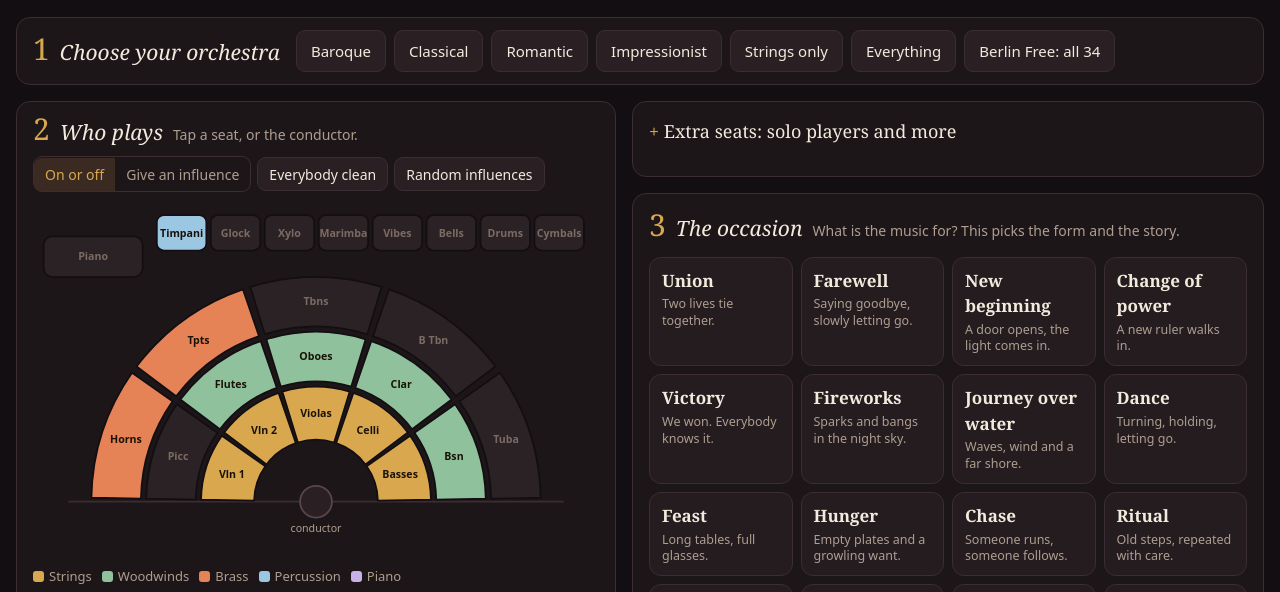
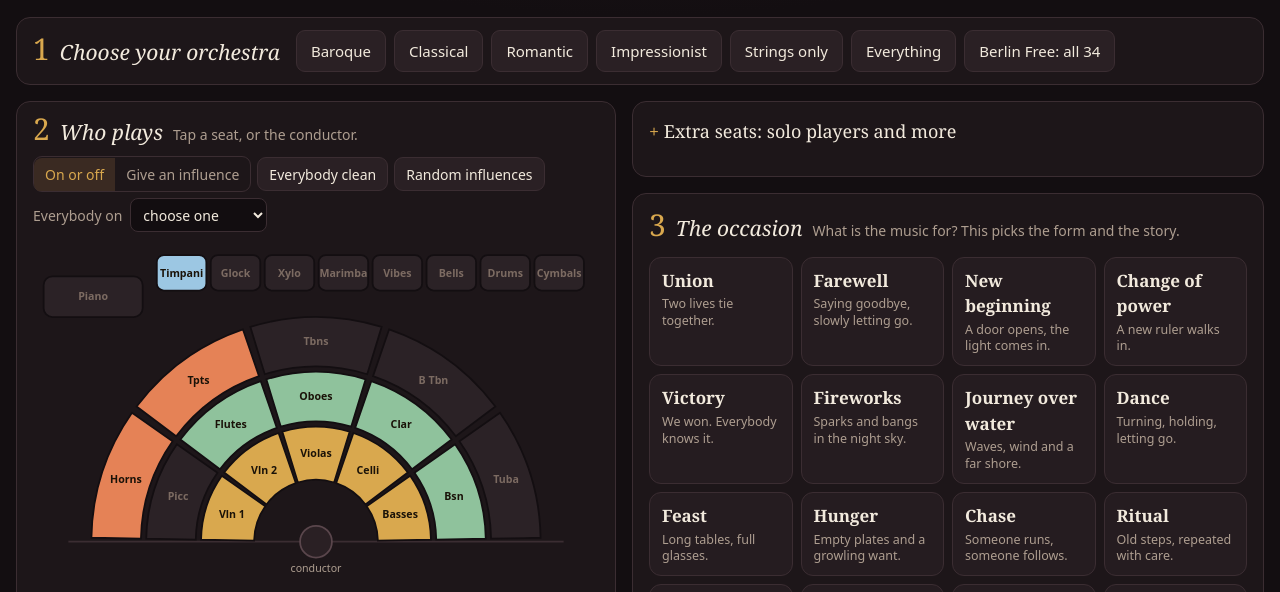
Before and after one commit to DivineACIDMonday/divine-music-machine-v7, a plain HTML site: page symphony/index.html in a window 1280 px wide. Shown: the part 144-736 px from the top of the page. Drawn offline with Linux system fonts and the light colour scheme.

Commit message:
Symphony: Everybody on, one influence for the whole orchestra and the conductor
Co-Authored-By: Claude Opus 5.5 <noreply@anthropic.com>
Claude-Session: https://claude.ai/code/session_01W3CyePMkCaTVt5D8aFgGLY

```diff
--- a/symphony/index.html
+++ b/symphony/index.html
@@ -186,6 +186,7 @@ details.more[open]>summary::before{content:"- "}
 .row1 .presets{display:flex;flex-wrap:wrap;gap:8px}
 #sWho{gap:8px;padding:12px 16px}
 #sWho .go{gap:6px}
+.allsame select{min-height:34px;padding:4px 8px;font-size:14px}
 #sWho .go .btn,#sWho .seg button{min-height:34px;padding:5px 11px;font-size:14px}
 .row1 + .stage{margin-top:0}
 </style>
@@ -213,7 +214,7 @@ details.more[open]>summary::before{content:"- "}
 
 <section class="step" id="sWho">
   <div class="sh"><span class="num serif">2</span><span class="st serif">Who plays</span><span class="muted">Tap a seat, or the conductor.</span></div>
-  <div class="go"><span class="seg" id="seatMode"><button data-v="on">On or off</button><button data-v="inf">Give an influence</button></span><button class="btn" id="allClean">Everybody clean</button><button class="btn" id="allRandom">Random influences</button></div>
+  <div class="go"><span class="seg" id="seatMode"><button data-v="on">On or off</button><button data-v="inf">Give an influence</button></span><button class="btn" id="allClean">Everybody clean</button><button class="btn" id="allRandom">Random influences</button><label class="opt allsame">Everybody on <select id="allSame" aria-label="Give the whole orchestra the same influence"></select></label></div>
   <div class="orch">
     <svg class="hall" id="hall" viewBox="0 0 640 396" role="group" aria-label="Orchestra seating"></svg>
     <div style="display:flex;flex-direction:column;gap:12px">
@@ -2782,6 +2783,8 @@ function drawInfBox() {
 function rndState(noClean) { const ids = Y.INFL.map(i => i.id).filter(k => !noClean || k !== 'clean'); return ids[Math.floor(Math.random() * ids.length)]; }
 function initWho() {
   [...$('seatMode').children].forEach(b => b.onclick = () => { S.seatMode = b.dataset.v; S.pickSeat = null; drawHall(); });
+  { const sel = $('allSame'); sel.innerHTML = '<option value="">choose one</option>' + GROUPS.map(([h, ids]) => '<optgroup label="' + h + '">' + ids.map(id => '<option value="' + id + '">' + INAME[id] + '</option>').join('') + '</optgroup>').join('');
+    sel.onchange = () => { const st = sel.value; if (!st) return; S.inf = {}; if (st !== 'clean') S.inst.forEach(id => S.inf[id] = st); store.set('inf', S.inf); S.cond = st; store.set('cond', st); sel.value = ''; drawHall(); }; }
   $('allClean').onclick = () => { S.inf = {}; store.set('inf', S.inf); S.cond = 'clean'; store.set('cond', 'clean'); drawHall(); };
   $('allRandom').onclick = () => { S.inf = {}; S.inst.forEach(id => { const st = rndState(); if (st !== 'clean') S.inf[id] = st; }); store.set('inf', S.inf); S.cond = Math.random() < .5 ? 'clean' : rndState(true); store.set('cond', S.cond); drawHall(); };
 }
```
Also changed, not shown: symphony/src/app.html (+4 -1 lines).
